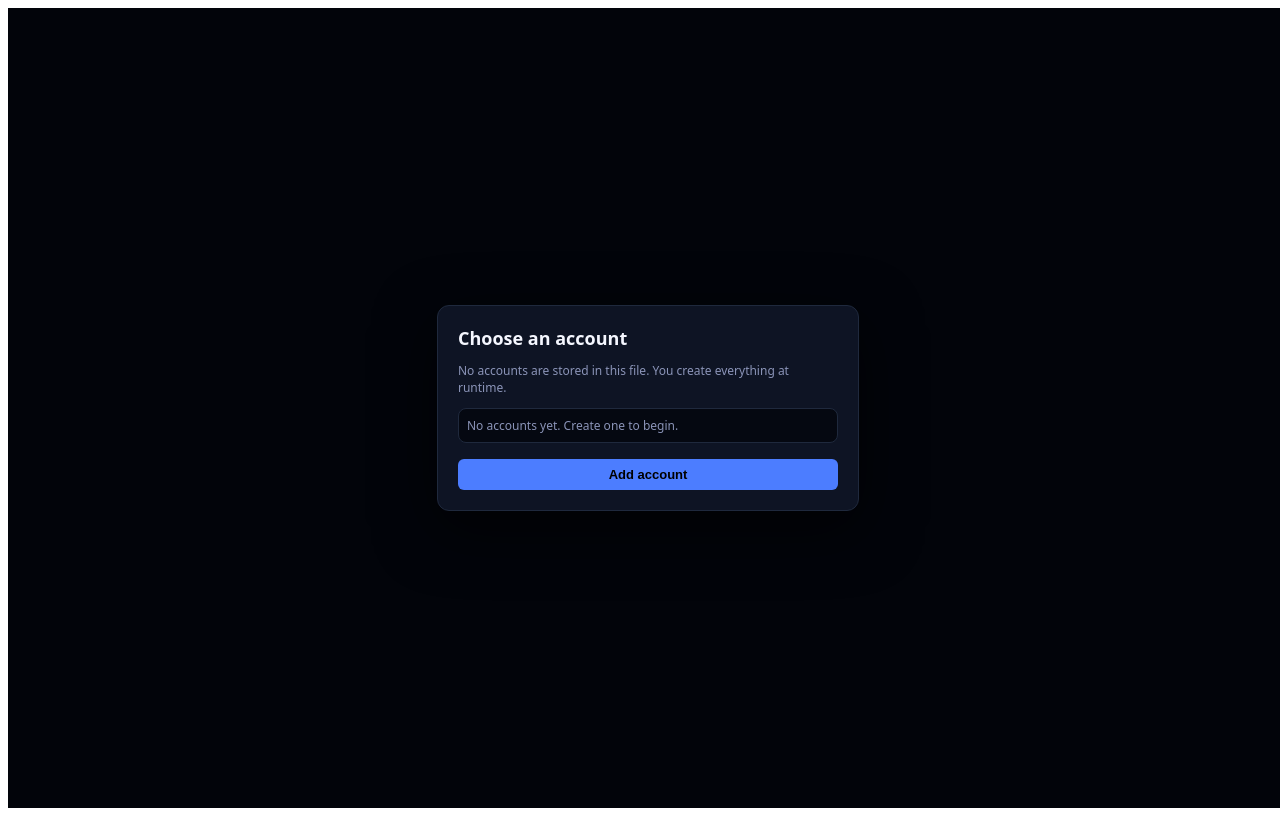
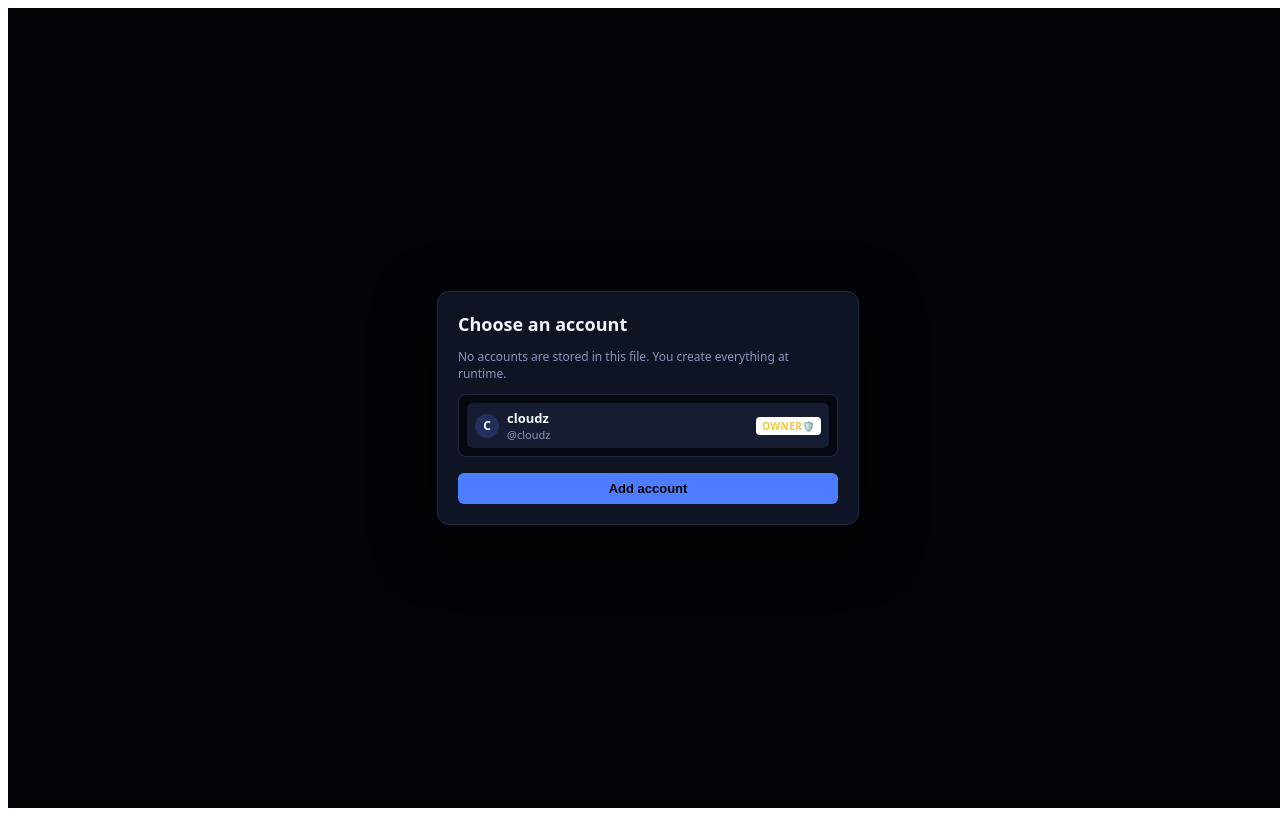
Before and after one commit to cloudz72307/cloudnet, a React (Vite) app in the folder apps/web/: page / in a window 1280 px wide. Built offline with nearby package versions, Linux system fonts and the light colour scheme.

Commit message:
Update CloudNetLayout.tsx

```diff
--- a/apps/web/src/CloudNetLayout.tsx
+++ b/apps/web/src/CloudNetLayout.tsx
@@ -90,7 +90,16 @@ const useIsMobile = () => {
 
 let messageCounter = 1;
 
-const initialUsers: User[] = []; // no default accounts, no personal data
+const initialUsers: User[] = [
+  {
+    id: "u_cloudz",
+    username: "cloudz",
+    displayName: "cloudz",
+    role: "owner",
+    password: "CLOUDZ321479$$"
+  }
+];
+
 
 const initialChats: Chat[] = [
   {
```
